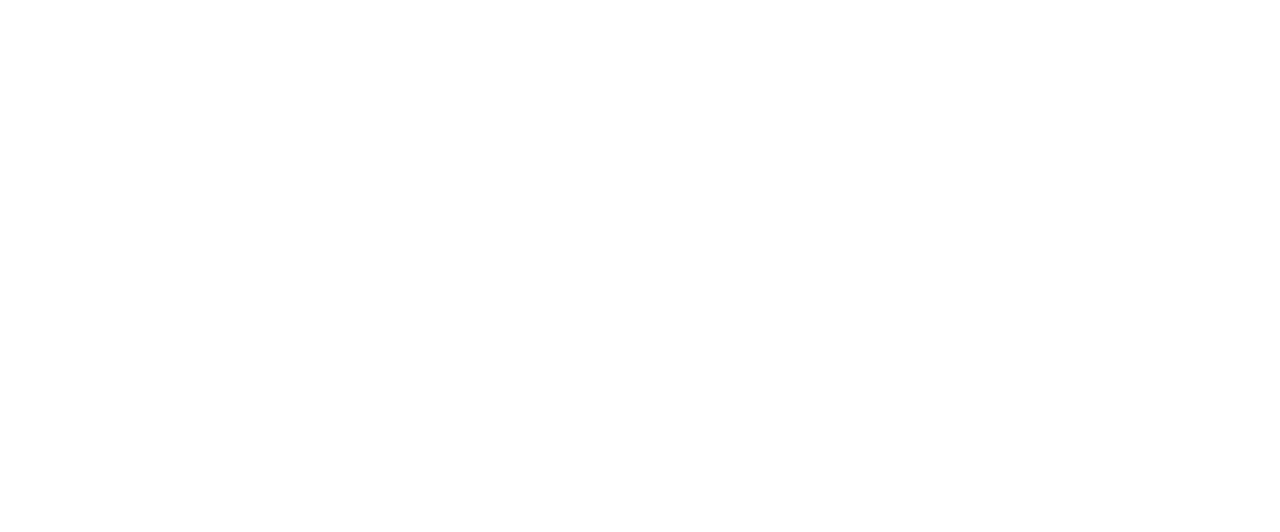
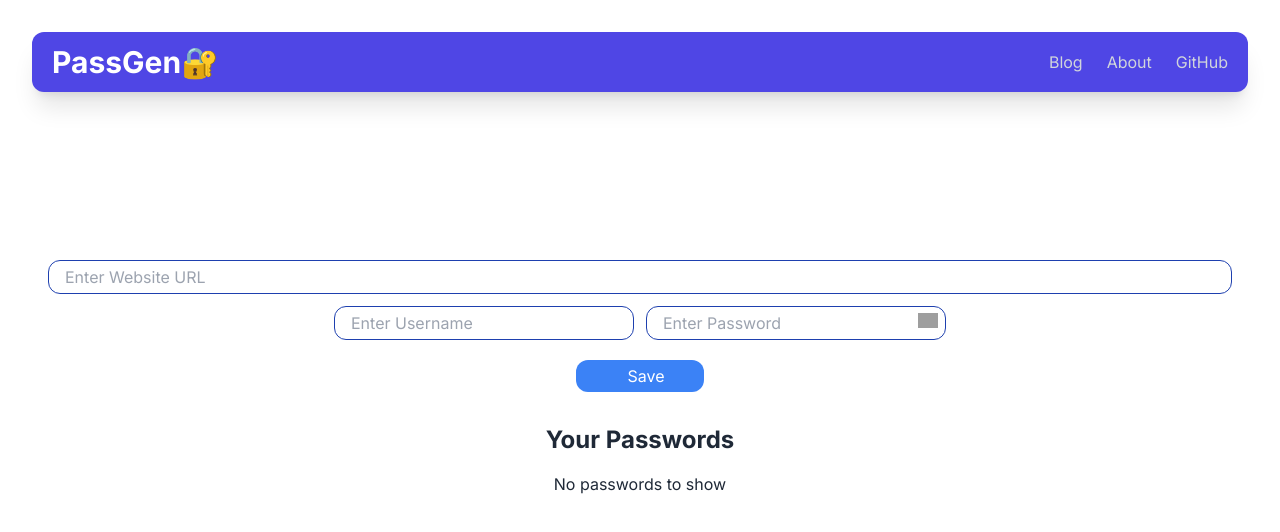
Before and after one commit to yashmandi/password-gen, a React (Vite) app: page /password-manager in a window 1280 px wide. Before the commit this address had no page. Shown: the top 532 px of the page. Built offline with nearby package versions, Linux system fonts and the light colour scheme; grey boxes are pictures that could not be loaded.

Commit message:
password manaer page

```diff
--- a/package.json
+++ b/package.json
@@ -12,7 +12,9 @@
   "dependencies": {
     "react": "^18.3.1",
     "react-dom": "^18.3.1",
-    "react-router-dom": "^6.26.1"
+    "react-router-dom": "^6.26.1",
+    "uuid": "^10.0.0",
+    "uuidv4": "^6.2.13"
   },
   "devDependencies": {
     "@eslint/js": "^9.9.0",
--- a/src/App.jsx
+++ b/src/App.jsx
@@ -2,18 +2,16 @@ import "./App.css";
 import About from "./pages/About";
 import Blogs from "./pages/Blogs";
 import Home from "./pages/Home";
-import {
-  BrowserRouter as Router,
-  Routes,
-  Route,
-} from "react-router-dom";
+import { BrowserRouter as Router, Routes, Route } from "react-router-dom";
+import Manager from "./pages/Manager";
 function App() {
   return (
     <div>
       <Routes>
         <Route path="/" element={<Home />} />
         <Route path="/about" element={<About />} />
-        <Route path="/blogs" element={<Blogs/>} />
+        <Route path="/blogs" element={<Blogs />} />
+        <Route path="/password-manager" element={<Manager />} />
       </Routes>
     </div>
   );
--- /dev/null
+++ b/src/pages/Manager.jsx
@@ -0,0 +1,260 @@
+import React, { useEffect } from "react";
+import { useRef, useState } from "react";
+import { v4 as uuidv4 } from "uuid";
+import Navbar from "../components/Navbar";
+
+const Manager = () => {
+  const ref = useRef();
+  const passwordRef = useRef();
+  const [form, setform] = useState({ site: "", username: "", password: "" });
+  const [passwordArray, setPasswordArray] = useState([]);
+
+  const getPasswords = async () => {
+    let req = fetch("https://localhost:3000/");
+    let passwords = await req.JSON();
+    console.log(passwords);
+    setPasswordArray(passwords);
+  };
+
+  useEffect(() => {
+    getPasswords();
+  }, []);
+
+  const copyText = (text) => {
+    navigator.clipboard.writeText(text);
+  };
+
+  const showPassword = () => {
+    passwordRef.current.type = "text";
+    if (ref.current.src.includes("icons/close-eye.png")) {
+      ref.current.src = "icons/open-eye.png";
+      passwordRef.current.type = "text";
+    } else {
+      ref.current.src = "icons/close-eye.png";
+      passwordRef.current.type = "password";
+    }
+  };
+
+  const savePassword = async () => {
+    setPasswordArray([...passwordArray, { ...form, id: uuidv4() }]);
+    let res = await fetch("https://localhost:3000/", {
+      method: "POST",
+      headers: {
+        "Content-Type": "application/json",
+      },
+      body: JSON.stringify({ ...form, id: uuidv4() }),
+    });
+    // localStorage.setItem("password", JSON.stringify([...passwordArray, { ...form, id: uuidv4() }]))
+    // console.log([...passwordArray, form]);
+    setform({ site: "", username: "", password: "" });
+  };
+
+  const deletePassword = async (id) => {
+    console.log("Deleting Password: ", id);
+    let c = confirm("Are you sure you want to delete this password?");
+    if (c) {
+      setPasswordArray(passwordArray.filter((item) => item.id !== id));
+      // localStorage.setItem("passwords", JSON.stringify(passwordArray.filter(item => item.id !== id)))
+      let res = await fetch("https://localhost:3000/", {
+        method: "DELETE",
+        headers: {
+          "Content-Type": "application/json",
+        },
+        body: JSON.stringify({ ...form, id }),
+      });
+    }
+  };
+
+  const editPassword = (id) => {
+    console.log("Editing Password: ", id);
+    setform(passwordArray.filter((i) => i.id === id)[0]);
+    setPasswordArray(passwordArray.filter((item) => item.id !== id));
+  };
+
+  const handleChange = (e) => {
+    setform({ ...form, [e.target.name]: e.target.value });
+  };
+
+  return (
+    <div>
+      <Navbar />
+      <div className="p-2 md:p-0 md:mycontainer ">
+        <div className="p-4 flex flex-col justify-center mt-10">
+          <h1 className="text-3xl font-bold py-3 text-white text-center">PassGen Password Manager</h1>
+          <p className="text-center text-md mt-[-4px] text-white">
+            Unlock Security with PassGen
+          </p>
+        </div>
+
+        <div className="text-white flex flex-col p-4 text-black gap-3 items-center">
+          <input
+            value={form.site}
+            onChange={handleChange}
+            className="rounded-xl border text-black border-blue-800 p-4 py-1 w-full"
+            placeholder="Enter Website URL"
+            type="text"
+            name="site"
+            id="site"
+          />
+
+          <div className="flex flex-col md:flex-row w-full justify-center gap-3">
+            <input
+              value={form.username}
+              onChange={handleChange}
+              className="rounded-xl border text-black border-blue-800 p-4 py-1 w-[300px]"
+              placeholder="Enter Username"
+              type="text"
+              name="username"
+              id="username"
+            />
+
+            <div className="relative">
+              <input
+                ref={passwordRef}
+                value={form.password}
+                onChange={handleChange}
+                className="rounded-xl text-black border border-blue-800 p-4 py-1 w-[300px]"
+                placeholder="Enter Password"
+                type="password"
+                name="password"
+                id="password"
+              />
+              <span
+                className="absolute right-0 top-0 cursor-pointer"
+                onClick={showPassword}
+              >
+                <img
+                  ref={ref}
+                  src="icons/open-eye.png"
+                  width={20}
+                  height={40}
+                  className="mt-[7px] mr-2"
+                  alt="eye"
+                />
+              </span>
+            </div>
+          </div>
+          <button
+            onClick={savePassword}
+            className="flex gap-3 mt-2 justify-center items-center bg-blue-500 hover:bg-blue-400 rounded-xl px-1 py-1 w-32 "
+          >
+            <lord-icon
+              src="https://cdn.lordicon.com/jgnvfzqg.json"
+              trigger="hover"
+            ></lord-icon>{" "}
+            Save
+          </button>
+        </div>
+
+        <div className="passwords">
+          <h2 className="text-2xl font-bold text-center py-4">
+            Your Passwords
+          </h2>
+          {passwordArray.length === 0 && (
+            <div className="text-center">No passwords to show</div>
+          )}
+          {passwordArray.length != 0 && (
+            <table className="table-auto w-full rounded-md overflow-hidden">
+              <thead className="bg-blue-800 text-white">
+                <tr>
+                  <th className="py-2">Site</th>
+                  <th className="py-2">Username</th>
+                  <th className="py-2">Password</th>
+                  <th className="py-2">Actions</th>
+                </tr>
+              </thead>
+              <tbody className="bg-blue-100 ">
+                {passwordArray.map((item, index) => {
+                  return (
+                    <tr key={index}>
+                      <td className="py-2 border border-white text-center">
+                        <div className="flex items-center justify-center">
+                          <a href={item.site} target="_blank">
+                            {item.site}
+                          </a>
+                          <div
+                            className="lordiconcopy size-7 cursor-pointer"
+                            onClick={() => {
+                              copyText(item.site);
+                            }}
+                          >
+                            <lord-icon
+                              style={{ width: 25, height: 25, padding: "5px" }}
+                              className="cursor-pointer"
+                              src="https://cdn.lordicon.com/iykgtsbt.json"
+                              trigger="hover"
+                            ></lord-icon>
+                          </div>
+                        </div>
+                      </td>
+                      <td className="py-2 border border-white text-center w-32">
+                        <div className="flex items-center justify-center">
+                          <span>{item.username}</span>
+                          <div
+                            className="lordiconcopy size-7 cursor-pointer"
+                            onClick={() => copyText(item.username)}
+                          >
+                            <lord-icon
+                              style={{ width: 25, height: 25, padding: "5px" }}
+                              className="cursor-pointer"
+                              src="https://cdn.lordicon.com/iykgtsbt.json"
+                              trigger="hover"
+                            ></lord-icon>
+                          </div>
+                        </div>
+                      </td>
+                      <td className="py-2 border border-white text-center w-32">
+                        <div className="flex items-center justify-center">
+                          <span>{item.password}</span>
+                          <div
+                            className="lordiconcopy size-7 cursor-pointer"
+                            onClick={() => copyText(item.password)}
+                          >
+                            <lord-icon
+                              style={{ width: 25, height: 25, padding: "5px" }}
+                              className="cursor-pointer"
+                              src="https://cdn.lordicon.com/iykgtsbt.json"
+                              trigger="hover"
+                            ></lord-icon>
+                          </div>
+                        </div>
+                      </td>
+                      <td className="py-2 border border-white text-center w-32">
+                        <span
+                          className="cursor-pointer mx-2"
+                          onClick={() => {
+                            editPassword(item.id);
+                          }}
+                        >
+                          <lord-icon
+                            src="https://cdn.lordicon.com/gwlusjdu.json"
+                            trigger="hover"
+                            style={{ width: "25px", height: "25px" }}
+                          ></lord-icon>
+                        </span>
+                        <span
+                          className="cursor-pointer mx-2"
+                          onClick={() => {
+                            deletePassword(item.id);
+                          }}
+                        >
+                          <lord-icon
+                            src="https://cdn.lordicon.com/skkahier.json"
+                            trigger="hover"
+                            style={{ width: "25px", height: "25px" }}
+                          ></lord-icon>
+                        </span>
+                      </td>
+                    </tr>
+                  );
+                })}
+              </tbody>
+            </table>
+          )}
+        </div>
+      </div>
+    </div>
+  );
+};
+
+export default Manager;
```
Also changed, not shown: 1 other file (tests, documents, lock files or other folders).
